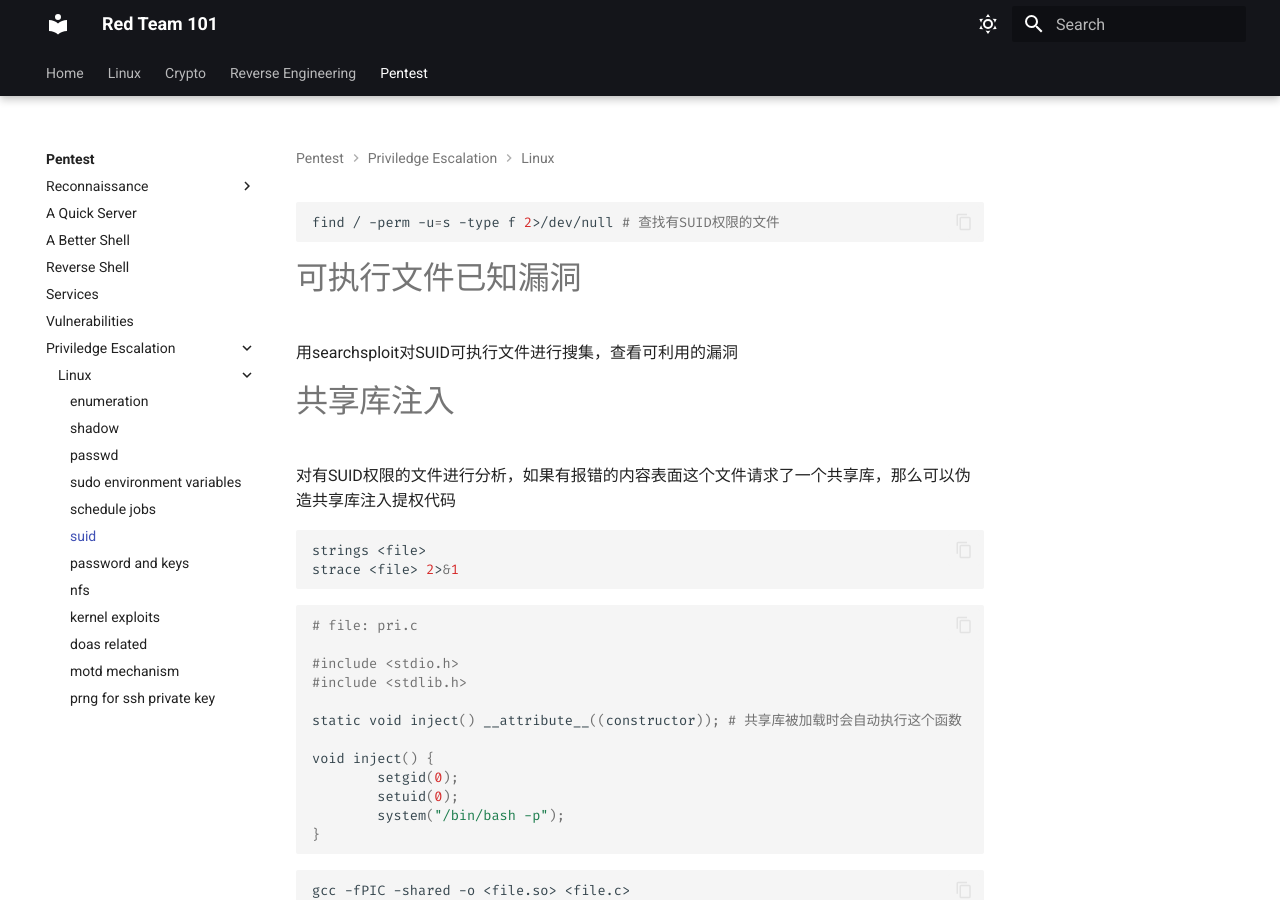
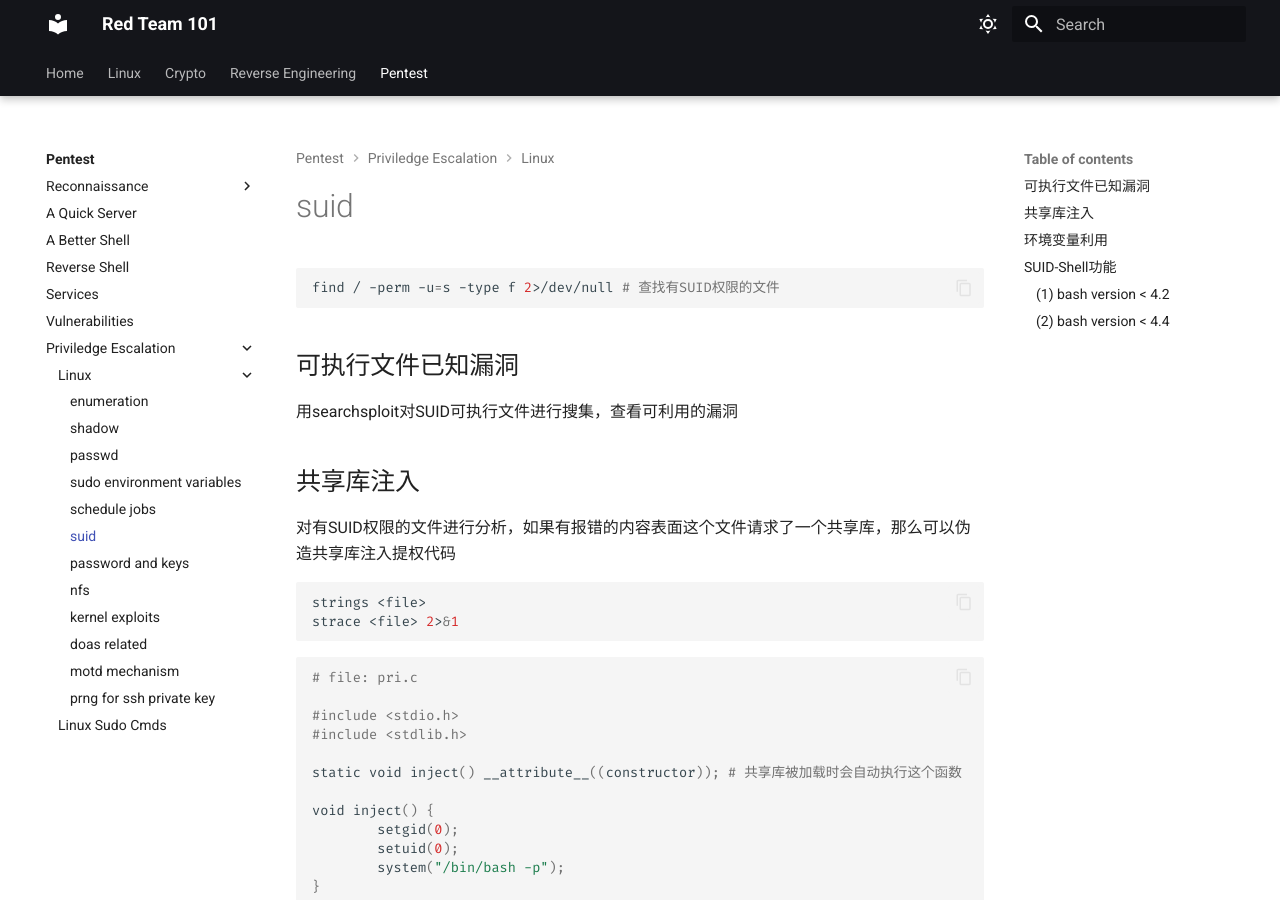
Before and after one commit to zhsh9/RE101, an MkDocs documentation site: the page built from docs/Pentest/6.priviledge_escalation/linux/6.suid.md, in a window 1280 px wide and 900 px high. Built offline with MkDocs 1.6.1 and Material for MkDocs 9.7.7, drawn with Linux system fonts in a browser that asks for light colours.

Commit message:
update privi esca linux, add sudo

````diff
--- a/docs/Pentest/6.priviledge_escalation/linux/6.suid.md
+++ b/docs/Pentest/6.priviledge_escalation/linux/6.suid.md
@@ -2,11 +2,11 @@
 find / -perm -u=s -type f 2>/dev/null # 查找有SUID权限的文件
 ```
 
-# 可执行文件已知漏洞
+## 可执行文件已知漏洞
 
 用searchsploit对SUID可执行文件进行搜集，查看可利用的漏洞
 
-# 共享库注入
+## 共享库注入
 
 对有SUID权限的文件进行分析，如果有报错的内容表面这个文件请求了一个共享库，那么可以伪造共享库注入提权代码
 
@@ -37,7 +37,7 @@ gcc -fPIC -shared -o <file.so> <file.c>
 在C语言中，`__attribute__((constructor))` 是一个特殊的属性，它用于指定一个函数在程序运行时的初始化阶段被自动调用。具体来说，当程序加载时，具有此属性的函数会在 main() 函数执行之前被自动调用。这个特性通常用于执行一些全局初始化操作，例如初始化全局变量、打开文件、建立连接等。
 另外，还有一个对应的 `__attribute((destructor))__` 属性，它让系统在 main() 函数退出或者调用了 exit() 之后，调用我们的函数。带有这些修饰属性的函数，对于我们初始化一些在程序中使用的数据非常有用。
 
-# 环境变量利用
+## 环境变量利用
 
 对有SUID权限的文件进行分析(strings strace)，如果里面有相对路径的命令文件，利用PATH环境变量，则可以伪造文件注入提权代码
 
@@ -58,9 +58,9 @@ gcc -o <file> <file.c>
 /suid-file
 ```
 
-# SUID-Shell功能
+## SUID-Shell功能
 
-## (1) bash version < 4.2
+### (1) bash version < 4.2
 
 bash在执行的时候，对于自身定义的函数优先级高于环境变量（类似于环境变量覆盖，用更高优先级的环境变量劫持掉这个命令，注入提权代码
 
@@ -75,7 +75,7 @@ export -f /usr/bin/service
 <file>
 ```
 
-## (2) bash version < 4.4
+### (2) bash version < 4.4
 
 bash版本低于4.4的时候，调试模式，对bash的环境变量进行设置
 
--- a/mkdocs.yml
+++ b/mkdocs.yml
@@ -121,6 +121,7 @@ nav:
         - doas related: Pentest/6.priviledge_escalation/linux/10.doas.md
         - motd mechanism: Pentest/6.priviledge_escalation/linux/11.motd_mechanism.md
         - prng for ssh private key: Pentest/6.priviledge_escalation/linux/12.prng_for_ssh.md
+      - Linux Sudo Cmds: Pentest/6.priviledge_escalation/linux_sudo.md
       #- Windows:
 
 # plugin info
````
Also changed, not shown: docs/Pentest/6.priviledge_escalation/linux/1.enumeration.md (+3 -3 lines), docs/Pentest/6.priviledge_escalation/linux/10.doas.md (+2 -2 lines), docs/Pentest/6.priviledge_escalation/linux/5.schedule_jobs.md (+4 -4 lines), docs/Pentest/6.priviledge_escalation/linux/7.password_and_keys.md (+3 -3 lines).
